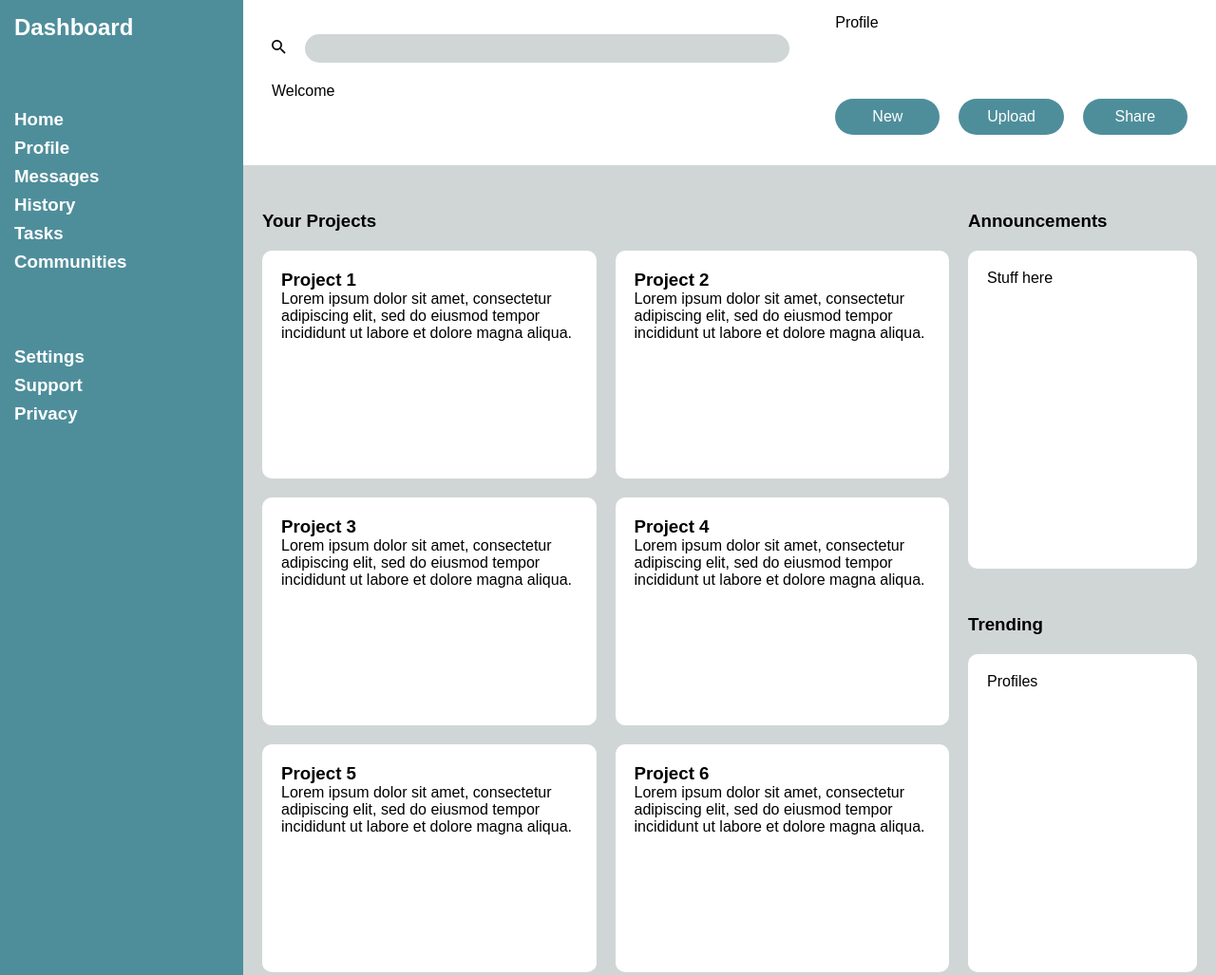
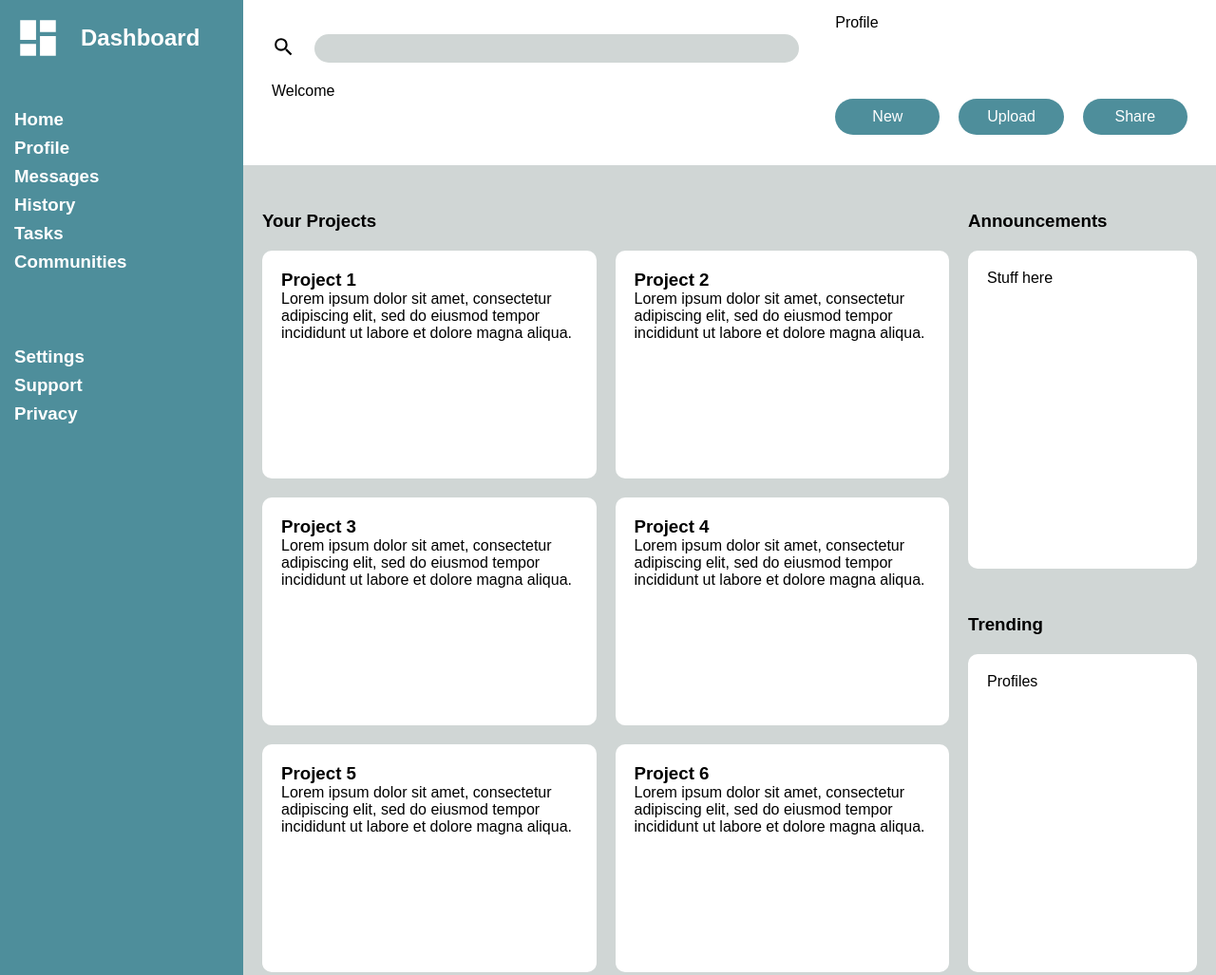
Before and after one commit to T-W-Smith/odin-admin_dashboard, a plain HTML site: page index.html in a window 1280 px wide. Shown: the top 1027 px of the page at 95% size. Drawn offline with Linux system fonts and the light colour scheme.

Commit message:
Add SVG images and update README

```diff
--- a/index.html
+++ b/index.html
@@ -10,7 +10,10 @@
         <div class="container">
             <section class="sidebar">
                 <div id="dash">
-                    <h1>Dashboard</h1>
+                    <div id="board">
+                        <img src="images/view-dashboard.svg">
+                        <h1>Dashboard</h1>
+                    </div>
                 </div>
                 <div id="nav">
                     <h3>Home</h3>
@@ -28,7 +31,7 @@
             </section>
             <header class="header">
                 <div class="search">
-                    <button><img src="images/magnify_icon.png"></button>
+                    <button><img src="images/magnify.svg"></button>
                     <input type="text">
                 </div>
                 <div>Profile</div>
--- a/style.css
+++ b/style.css
@@ -16,6 +16,22 @@
     grid-template: 100px 250px 200px / 1fr;
     padding: 15px;
     color: white;
+}
+
+.sidebar #dash img {
+    width: 50px;
+    padding-right: 20px;
+    filter: invert(100%);
+}
+
+.sidebar #dash {
+    display: flex;
+    align-items: flex-start;
+}
+
+.sidebar #dash #board {
+    display: flex;
+    align-items: center;
 }
 
 .sidebar #nav {
@@ -50,7 +66,7 @@
 }
 
 .header .search img {
-    width: 15px;
+    width: 25px;
     padding-right: 20px;
 }
 
```
Also changed, not shown: images/account-box.svg (added), images/account-group.svg (added), images/clock-time-three.svg (added), images/cog.svg (added), images/help-box.svg (added), images/home.svg (added), images/magnify.svg (added), images/magnify_icon.png (deleted), images/message.svg (added), images/note-multiple.svg (added), images/shield-check.svg (added), images/view-dashboard.svg (added), 1 other file.
